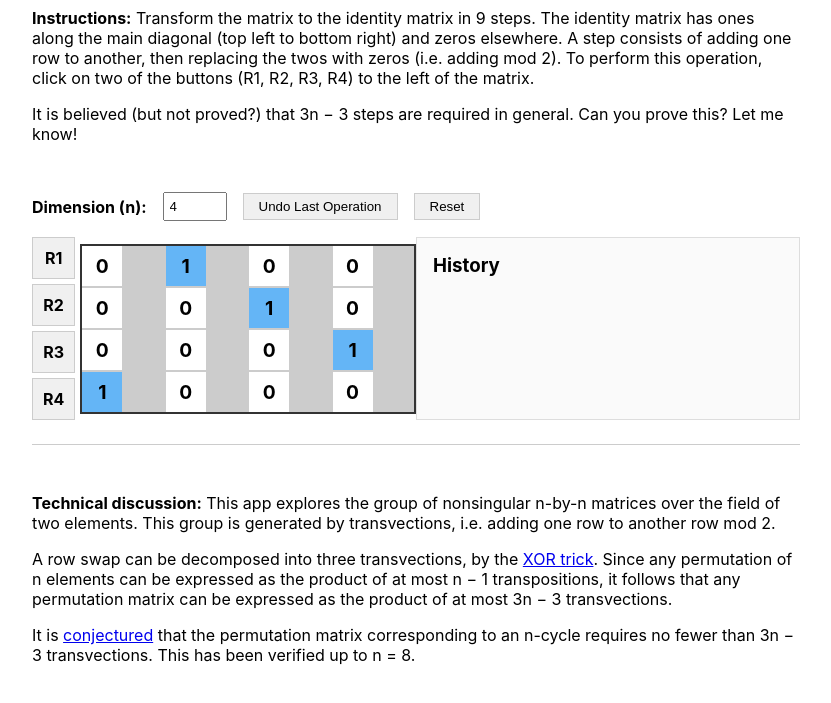
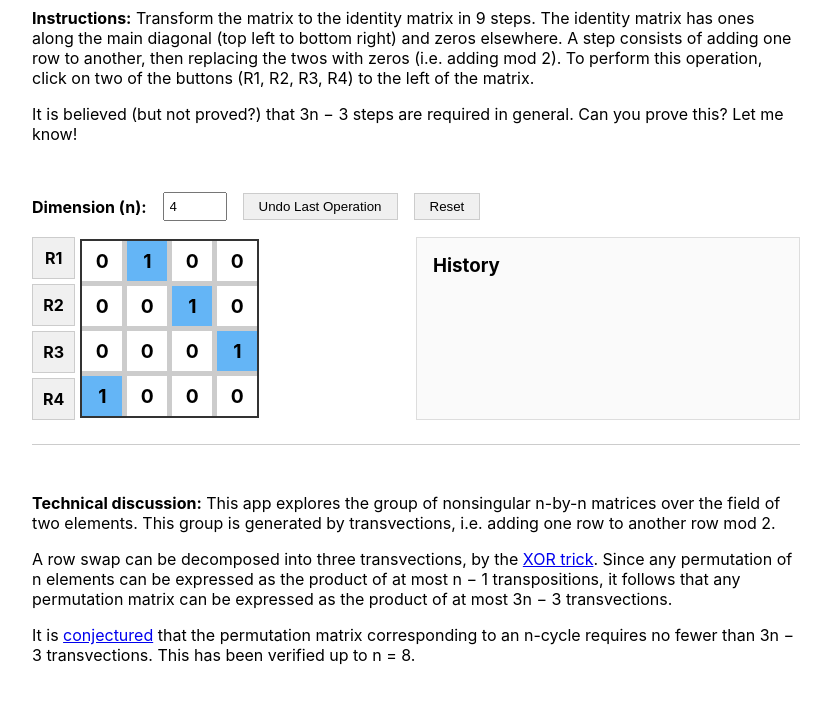
Before and after one commit to Radcliffe/01matrixpuzzle, a plain HTML site: page index.html in a window 1280 px wide. Shown: the part 93-796 px from the top of the page, without its empty margins (224-1055 px from the left). Drawn offline with nearby package versions, Linux system fonts and the light colour scheme.

Commit message:
fit content

```diff
--- a/styles.css
+++ b/styles.css
@@ -78,10 +78,11 @@ h1, h2 {
 }
 
 .matrix {
+  width: fit-content;
   display: grid;
   border: 2px solid #333;
   background-color: #ccc;
-  gap: 2px;
+  gap: 5px;
 }
 
 .matrix-cell {
```
